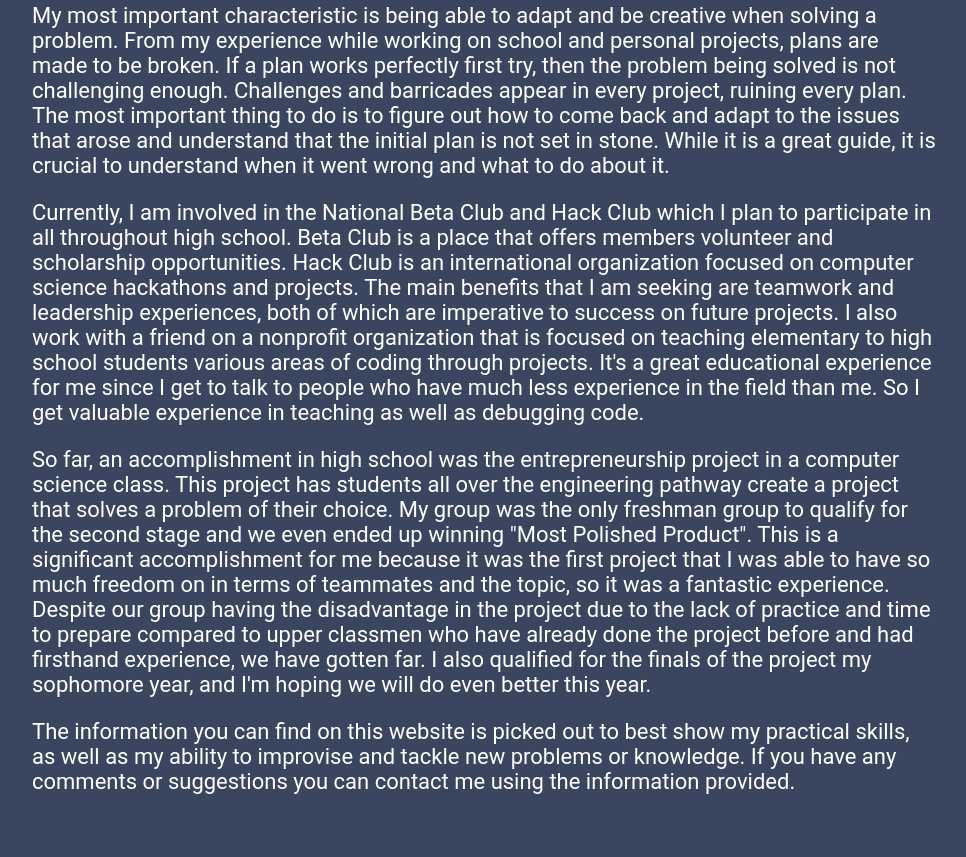
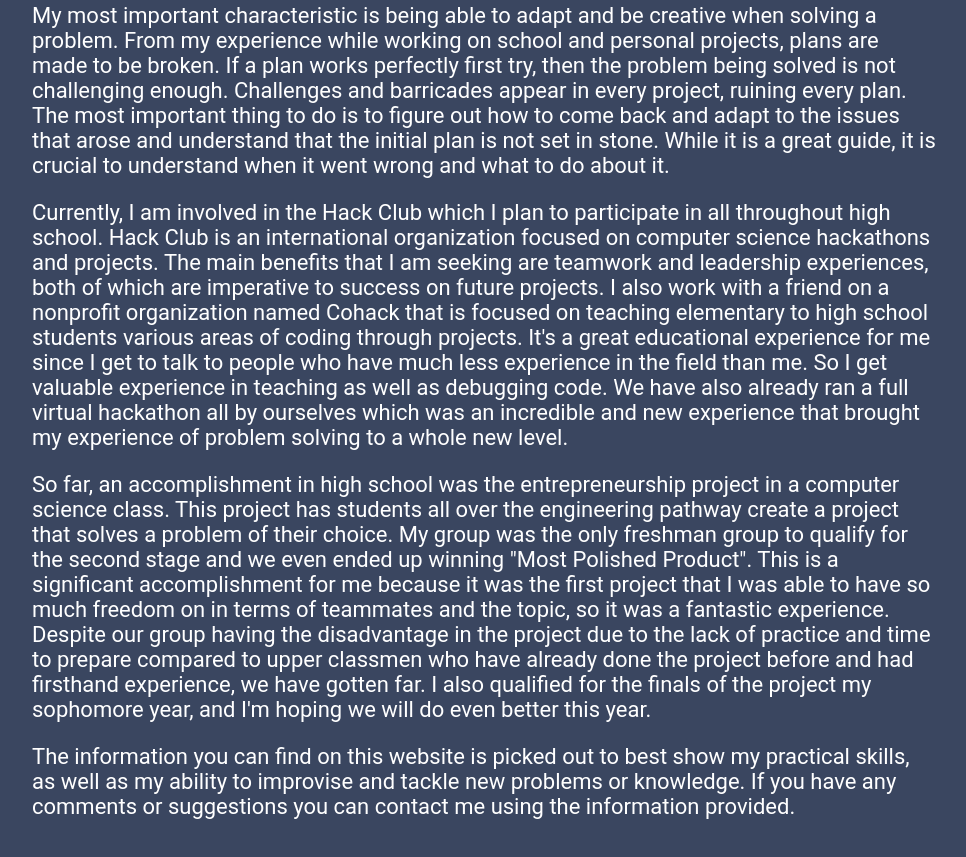
Before and after one commit to Oleby0406/portfolio, a plain HTML site: page aboutme.html in a window 1280 px wide. Shown: the part 939-1796 px from the top of the page, without its empty margins (143-1109 px from the left). Before the commit the page ends 1775 px from the top, so only its background shows below. Drawn offline with Linux system fonts and the light colour scheme.

Commit message:
Update resume and about me

```diff
--- a/aboutme.html
+++ b/aboutme.html
@@ -46,16 +46,17 @@
             crucial to understand when it went wrong and what to do about it.
           </p>
           <p>
-            Currently, I am involved in the National Beta Club and
-            Hack Club which I plan to participate in all throughout high school. Beta Club is
-            a place that offers members volunteer and scholarship opportunities. Hack Club is an international
+            Currently, I am involved in the
+            Hack Club which I plan to participate in all throughout high school. Hack Club is an international
             organization focused on computer science hackathons and projects.
             The main benefits that I am seeking are teamwork and leadership experiences, both
             of which are imperative to success on future projects. I also work with a friend
-            on a nonprofit organization that is focused on teaching elementary to high school
+            on a nonprofit organization named Cohack that is focused on teaching elementary to high school
             students various areas of coding through projects. It's a great educational experience
             for me since I get to talk to people who have much less experience in the field than me. So
-            I get valuable experience in teaching as well as debugging code.
+            I get valuable experience in teaching as well as debugging code. We have also already ran a full
+            virtual hackathon all by ourselves which was an incredible and new experience that brought my experience
+            of problem solving to a whole new level.
           </p>
           <p>
             So far, an accomplishment in high school was the entrepreneurship project
```
Also changed, not shown: 1 other file.
